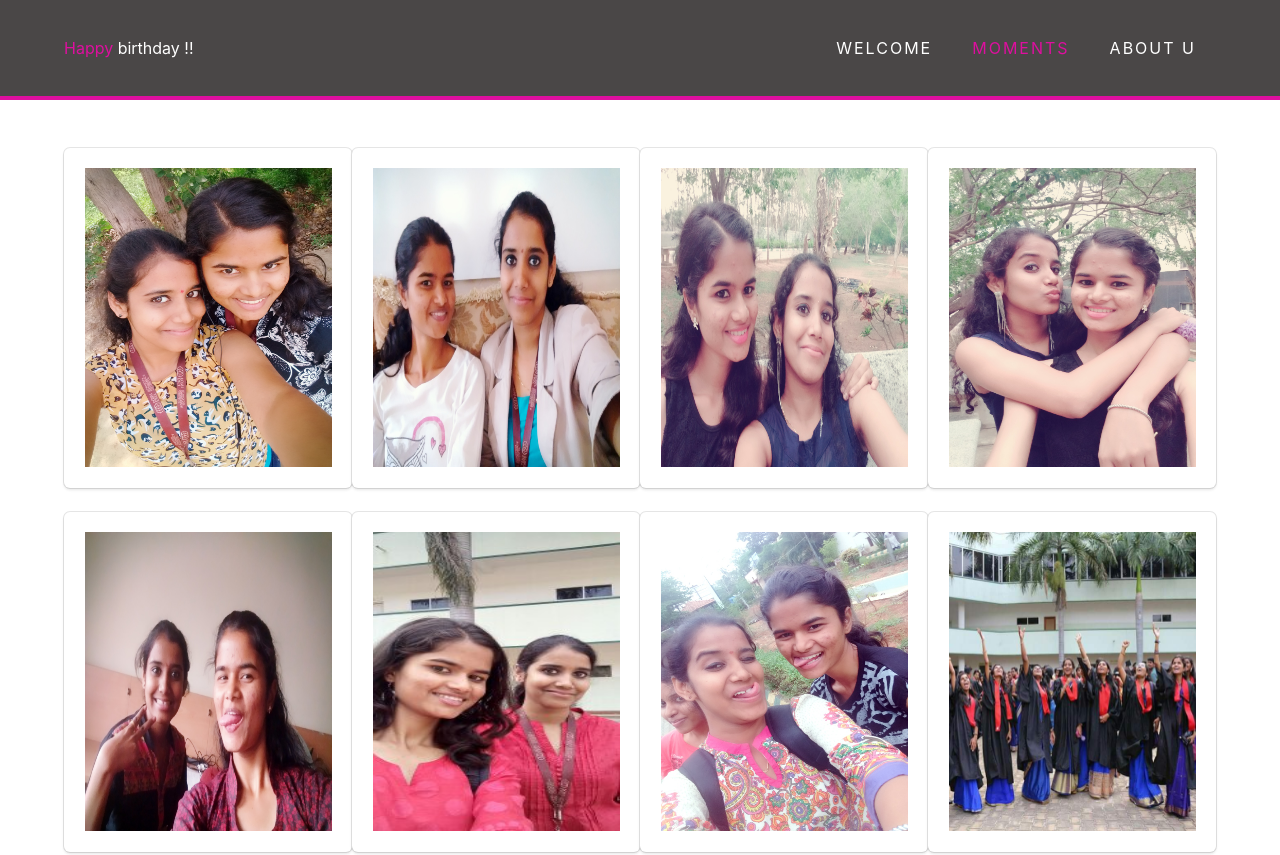
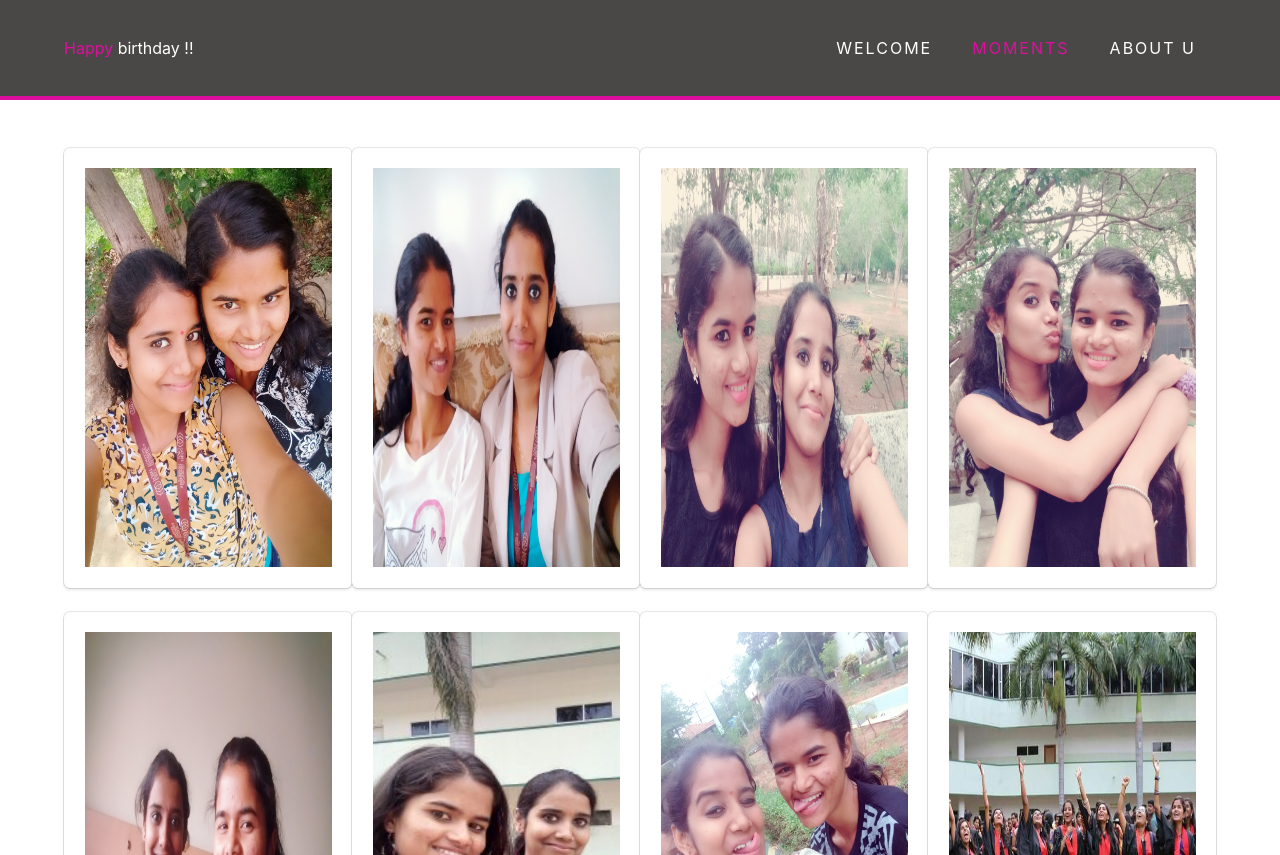
Before and after one commit to dkomal/innocence, a plain HTML site: page moments.html in a window 1280 px wide. Shown: the top 855 px of the page. Drawn offline with nearby package versions, Linux system fonts and the light colour scheme.

Commit message:
Update welcome.css

```diff
--- a/welcome.css
+++ b/welcome.css
@@ -254,8 +254,8 @@ img
 }
 .fly
 {
-	width: 100%;
-    height: 300px;
+	  width: 100%;
+    height: 50%;
     padding-left: 1px;
     padding-bottom: 1px;
 }
@@ -284,4 +284,12 @@ footer
 }
 /*media query*/
 
-@media  (max-width:900px )
+
+.box:hover {
+        transform: scale(1.1);
+         /* (150% zoom - Note: if the zoom is too large, it will go outside of the viewport) */
+      }
+
+      .box {
+          transition: transform .1s; /* Animation */
+         }
```
